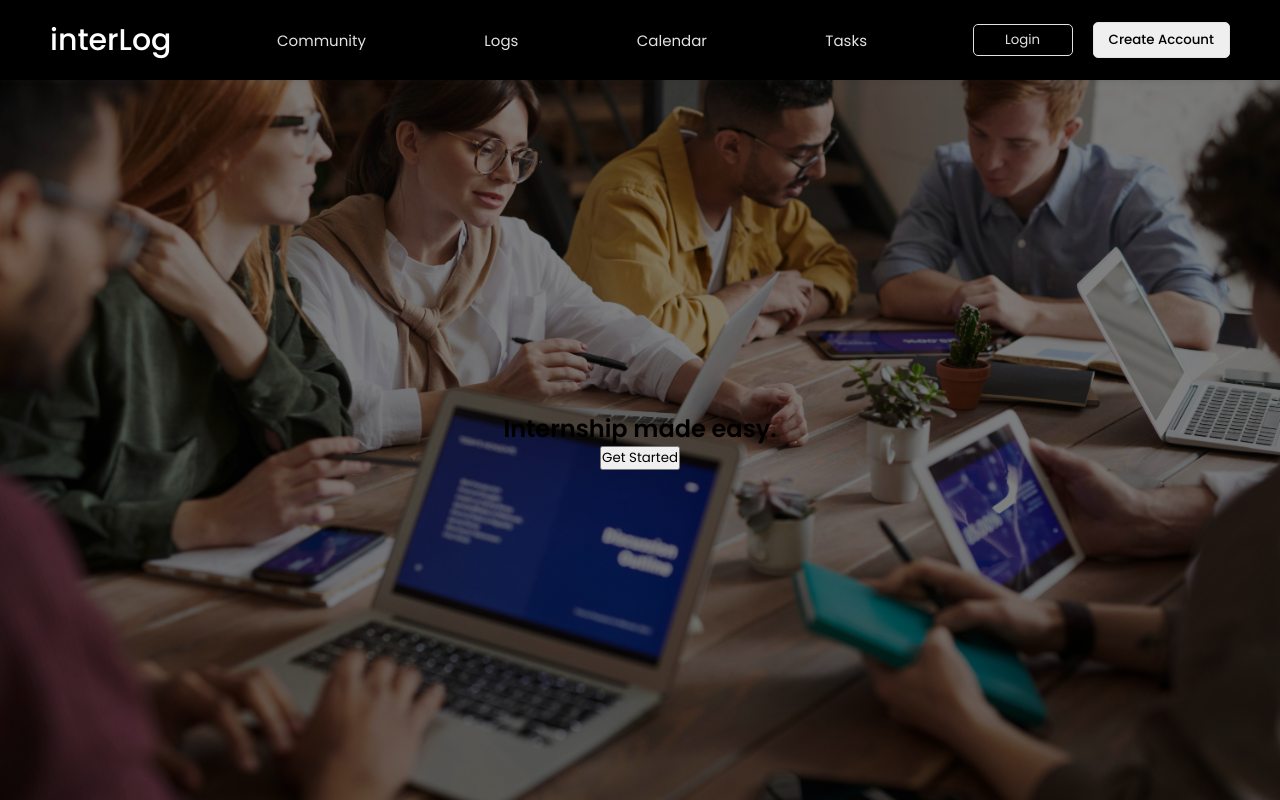
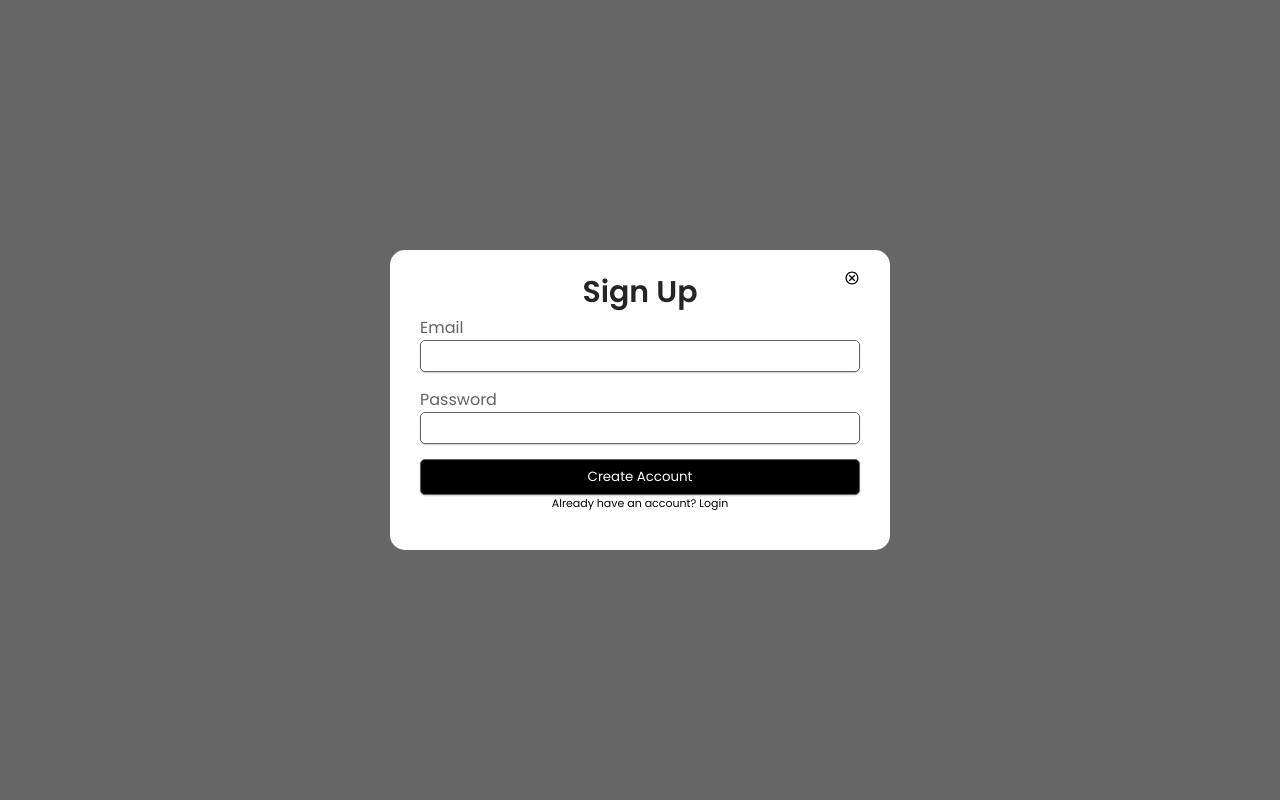
Before and after one commit to smolLloren/InterLog, a React (Create React App) app: page /signup in a window 1280 px wide. Built offline with nearby package versions, Linux system fonts and the light colour scheme.

Commit message:
Signup Page Made Interactive

```diff
--- a/package.json
+++ b/package.json
@@ -7,8 +7,11 @@
     "@testing-library/react": "^13.4.0",
     "@testing-library/user-event": "^13.5.0",
     "firebase": "^10.12.3",
+    "icons": "^1.0.0",
     "react": "^18.3.1",
     "react-dom": "^18.3.1",
+    "react-icons": "^5.2.1",
+    "react-router-dom": "^6.24.1",
     "react-scripts": "5.0.1",
     "web-vitals": "^2.1.4"
   },
--- a/src/App.js
+++ b/src/App.js
@@ -1,11 +1,18 @@
+import { BrowserRouter, Routes, Route } from "react-router-dom";
 import "./index.css";
-import Navbar from "./Components/navbar";
-import Home from "./Pages/home";
+import Signup from "./Components/Signup";
+import Home from "./Pages/Home";
 
 function App() {
     return (
         <div className="App">
-            <Home />
+            <BrowserRouter>
+                <Routes>
+                    <Route index element={<Home />} />
+                    <Route path="/home" element={<Home />} />
+                    <Route path="/signup" element={<Signup />} />
+                </Routes>
+            </BrowserRouter>
         </div>
     );
 }
--- /dev/null
+++ b/src/Components/Signup.js
@@ -0,0 +1,33 @@
+import React, { useRef, useEffect } from "react";
+import "../styles/signup.css";
+import { IoMdCloseCircleOutline } from "react-icons/io";
+
+function Signup({ toggleSignUp }) {
+    return (
+        <>
+            <div className="signup-page">
+                <div className="container">
+                    <IoMdCloseCircleOutline
+                        className="close-icon"
+                        onClick={toggleSignUp}
+                    />
+                    <h2>Sign Up</h2>
+                    <div className="inputs-container">
+                        <div className="inputs">
+                            <label htmlFor="email">Email</label>
+                            <input type="email" />
+                        </div>
+                        <div className="inputs">
+                            <label htmlFor="password">Password</label>
+                            <input type="password" />
+                        </div>
+                    </div>
+                    <button>Create Account</button>
+                    <p>Already have an account? Login</p>
+                </div>
+            </div>
+        </>
+    );
+}
+
+export default Signup;
--- a/src/index.css
+++ b/src/index.css
@@ -20,4 +20,6 @@
     --backColor: #000000;
     --lightColoredText: #e2e2e2;
     --mainTextColor: #ffffff;
+    --subTextColor: rgb(98, 98, 98);
+    --blackBGHover: rgb(52, 52, 52);
 }
--- a/src/pages/home.js
+++ b/src/pages/home.js
@@ -1,19 +1,30 @@
-import React from "react";
+import React, { useState } from "react";
+import { Link } from "react-router-dom";
 import Navbar from "../Components/navbar";
+import Signup from "../Components/Signup";
 import "../styles/home.css";
 
-function home() {
+function Home() {
+    const [showSignup, setShowSignup] = useState(false);
+
+    const toggleSignUp = () => {
+        setShowSignup(!showSignup);
+    };
+
     return (
         <>
             <Navbar />
+            {showSignup && <Signup toggleSignUp={toggleSignUp} />}
             <div className="home-page">
-                <h2>
-                    <span className="main-text">Internship</span> made easy.
-                </h2>
-                <button>Get Started</button>
+                <div className="hero">
+                    <h2>
+                        <span className="main-text">Internship</span> made easy.
+                    </h2>
+                    <button onClick={toggleSignUp}>Get Started</button>
+                </div>
             </div>
         </>
     );
 }
 
-export default home;
+export default Home;
--- a/src/styles/home.css
+++ b/src/styles/home.css
@@ -1,3 +1,5 @@
+@import url(../index.css);
+
 .home-page {
     height: 100vh;
     padding-top: 80px;
@@ -12,3 +14,44 @@
     align-items: center;
     justify-content: center;
 }
+
+.home-page .hero {
+    margin-top: -50px;
+    display: flex;
+    flex-direction: column;
+    align-items: center;
+    gap: 10px;
+}
+
+.home-page .hero .main-text,
+h2 {
+    color: var(--mainTextColor);
+    opacity: 0.85;
+}
+
+.home-page .hero h2 {
+    font-size: 30px;
+    font-style: italic;
+    font-weight: 400;
+}
+
+.home-page .hero .main-text {
+    font-size: 50px;
+    font-style: normal;
+    font-weight: 600;
+}
+
+.home-page .hero button {
+    background-color: transparent;
+    border: 1px solid var(--mainTextColor);
+    border-radius: 5px;
+    padding: 7px 20px;
+    color: white;
+    font-weight: 500;
+    cursor: pointer;
+    width: 150px;
+}
+
+.home-page .hero button:hover {
+    transform: scale(1.02);
+}
--- a/src/styles/navbar.css
+++ b/src/styles/navbar.css
@@ -12,7 +12,7 @@
     display: flex;
     align-items: center;
     justify-content: space-between;
-    font-size: 15px;
+    font-size: 0.938rem;
 }
 
 .navbar h1 {
--- /dev/null
+++ b/src/styles/signup.css
@@ -0,0 +1,82 @@
+@import url(../index.css);
+
+.signup-page {
+    width: 100vw;
+    height: 100vh;
+    position: absolute;
+    background-color: rgba(0, 0, 0, 0.6);
+    z-index: 1001;
+}
+
+.signup-page .container {
+    width: 500px;
+    height: 300px;
+    background-color: var(--mainTextColor);
+    position: absolute;
+    top: 50%;
+    left: 50%;
+    transform: translate(-50%, -50%);
+    border-radius: 15px;
+    padding: 20px 30px;
+    z-index: 1002;
+    display: flex;
+    flex-direction: column;
+    align-items: center;
+}
+
+.signup-page h2 {
+    color: var(--backColor);
+    font-size: 1.875rem;
+}
+
+.signup-page .inputs-container {
+    width: 100%;
+}
+
+.signup-page .inputs-container .inputs {
+    display: flex;
+    flex-direction: column;
+    justify-content: center;
+    margin-bottom: 15px;
+}
+
+.signup-page .inputs-container .inputs label {
+    color: var(--subTextColor);
+}
+
+.signup-page .inputs-container .inputs input {
+    border: 1px solid var(--subTextColor);
+    border-radius: 5px;
+    padding: 5px 10px;
+    box-shadow: 0 1px 2px rgba(0, 0, 0, 0.2);
+}
+
+.signup-page button {
+    width: 100%;
+    border: 1px solid var(--subTextColor);
+    border-radius: 5px;
+    box-shadow: 0 1px 2px rgba(0, 0, 0, 0.2);
+    padding: 7px 0;
+    cursor: pointer;
+    background-color: var(--backColor);
+    color: var(--mainTextColor);
+}
+
+.signup-page button:hover {
+    background-color: var(--blackBGHover);
+}
+
+.signup-page p {
+    font-size: 0.688rem;
+}
+
+.signup-page .close-icon {
+    position: absolute;
+    right: 30px;
+    top: 20px;
+    cursor: pointer;
+}
+
+.signup-page .close-icon:hover {
+    transform: scale(1.02);
+}
```
Also changed, not shown: src/pages/register.js (deleted, +0 -23 lines), src/styles/register.css (deleted, +0 -59 lines), 1 other file (tests, documents, lock files or other folders).
